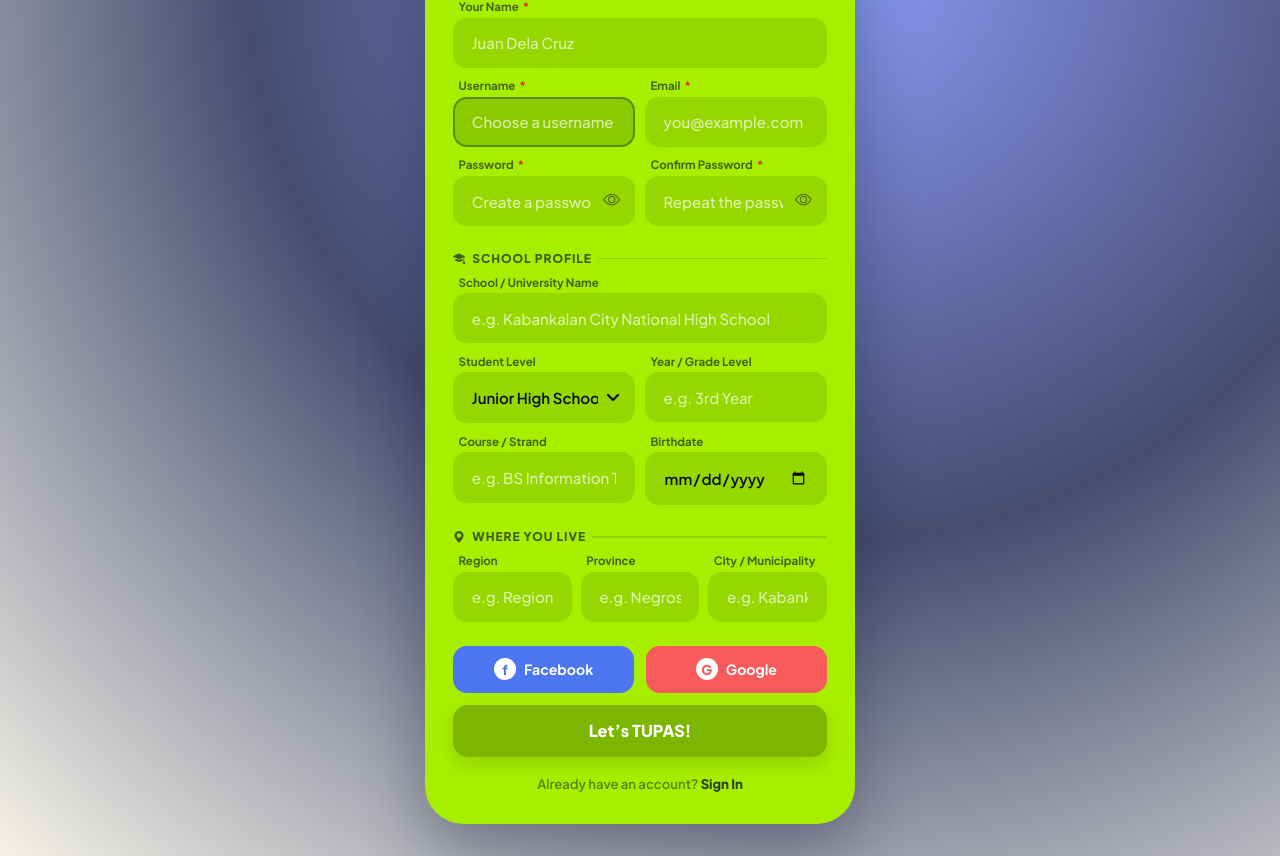
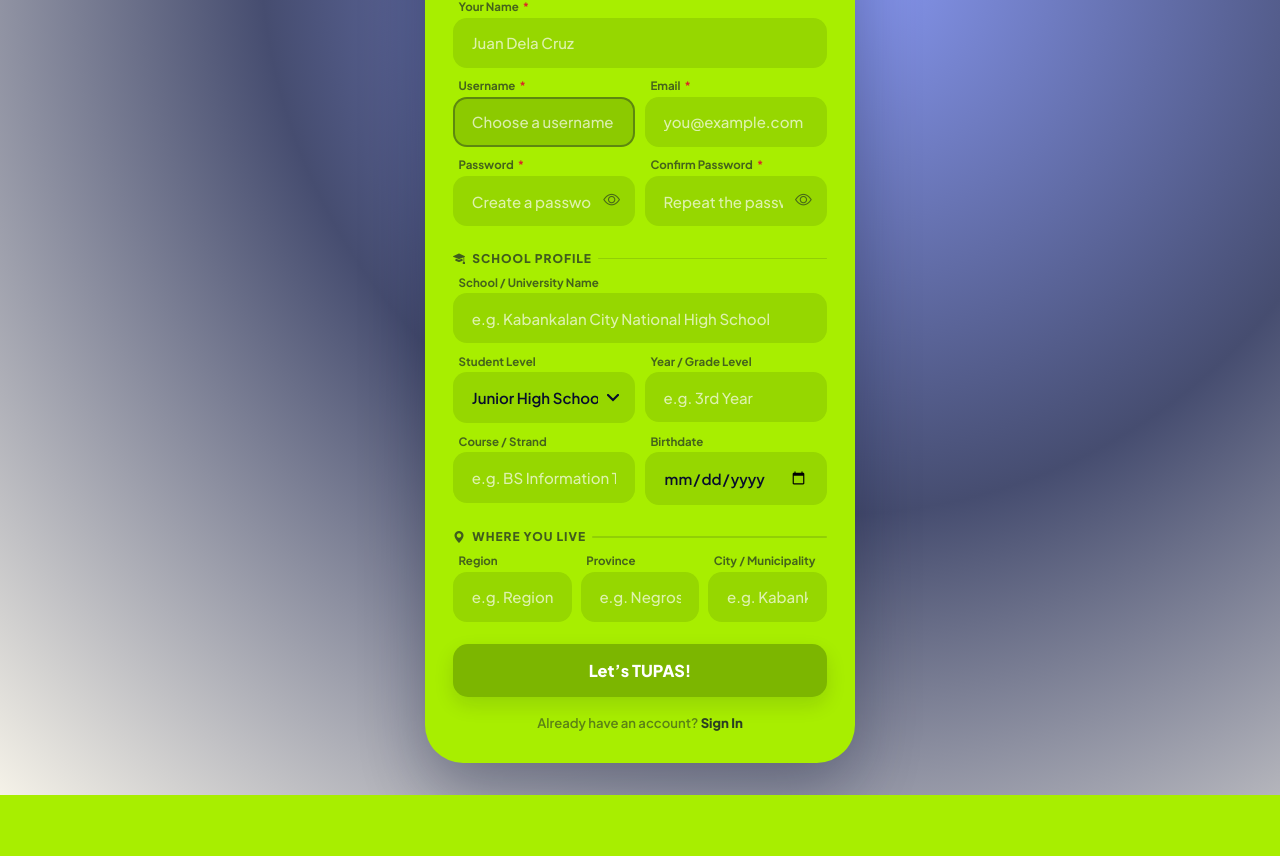
Before and after one commit to zackquixote/TUPAS, a Django app: page /register/ in a window 1280 px wide. Shown: the part 270-1126 px from the top of the page. After the commit the page ends 1065 px from the top, so only its background shows below. Run offline with Django 5.2, Linux system fonts and the light colour scheme; some libraries are stand-ins or nearby versions.

Commit message:
Remove Facebook and Google buttons from login and register templates

```diff
--- a/templates/tupas/auth/register.html
+++ b/templates/tupas/auth/register.html
@@ -172,16 +172,6 @@
           </div>
         </div>
 
-        <!-- Social Login Buttons (Exact Match to Reference Image) -->
-        <div class="tupas-social-row">
-          <button type="button" class="tupas-btn-social tupas-btn-fb">
-            <span class="tupas-social-icon">f</span> Facebook
-          </button>
-          <button type="button" class="tupas-btn-social tupas-btn-google">
-            <span class="tupas-social-icon">G</span> Google
-          </button>
-        </div>
-
         <!-- Main CTA Button -->
         <button type="submit" class="plopp-btn-cta">
           Let&rsquo;s TUPAS!
```
Also changed, not shown: templates/tupas/auth/login.html (+0 -10 lines).
